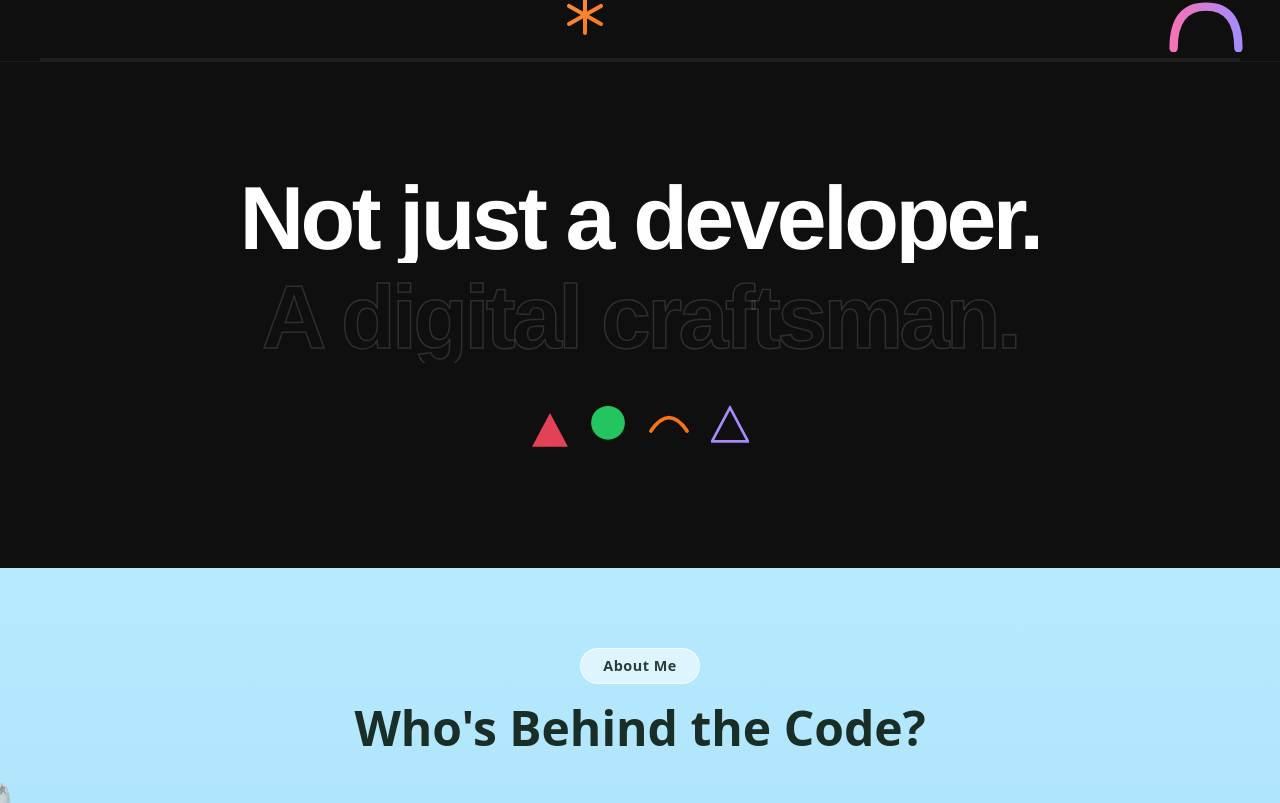
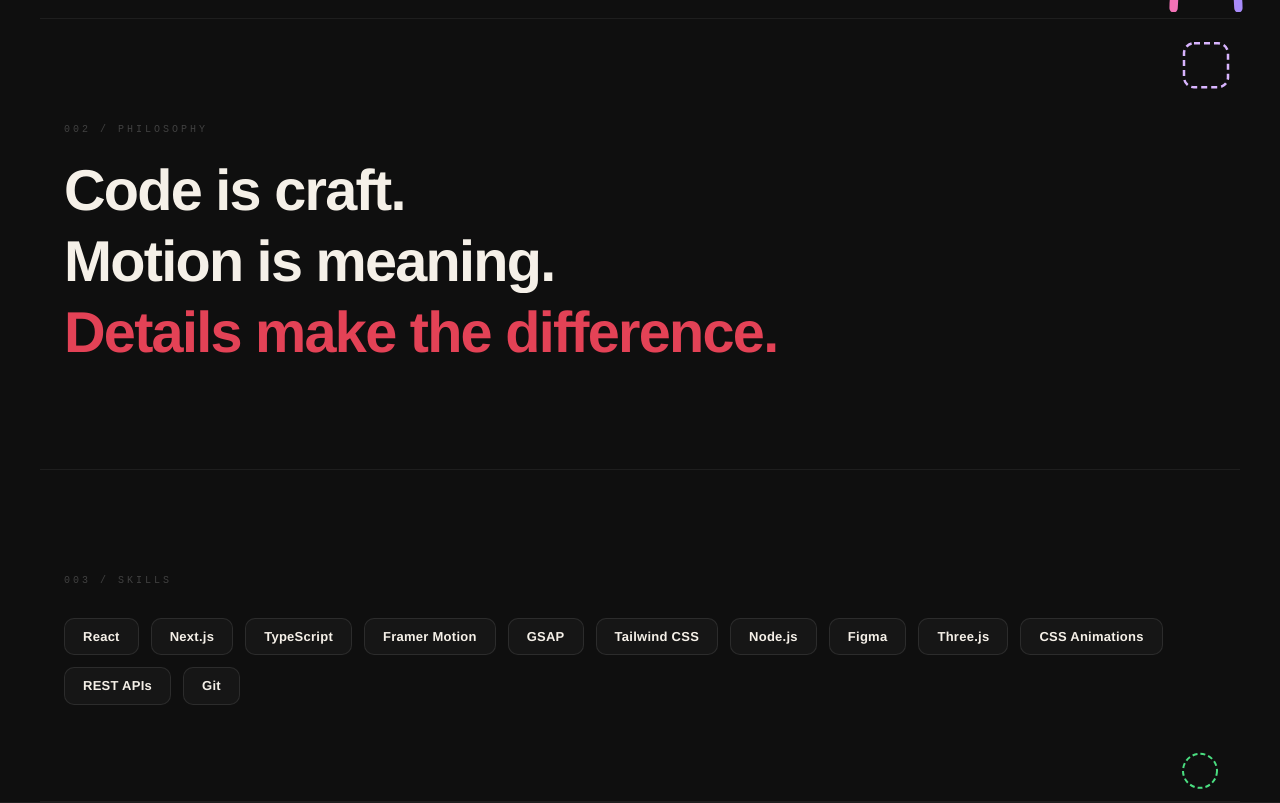
Before and after one commit to Hananem/portfolio, a Next.js app: page / in a window 1280 px wide. Shown: the part 1580-2383 px from the top of the page. Built offline with nearby package versions, Linux system fonts and the light colour scheme; a web font is replaced by a local one.

Commit message:
fix issues

```diff
--- a/src/app/page.tsx
+++ b/src/app/page.tsx
@@ -1,6 +1,5 @@
 "use client";
 
-import { useEffect } from "react";
 
 import Experience from "@/components/experience";
 import Intro from "@/components/intro";
--- a/src/components/intro.tsx
+++ b/src/components/intro.tsx
@@ -210,6 +210,12 @@ function BigWord({ text, outline, red }: { text: string; outline?: boolean; red?
   )
 }
 
+const skills = [
+  "React", "Next.js", "TypeScript", "Framer Motion",
+  "GSAP", "Tailwind CSS", "Node.js", "Figma",
+  "Three.js", "CSS Animations", "REST APIs", "Git",
+]
+
 /* ═══════════════════════════════════════════════════
    MAIN
 ═══════════════════════════════════════════════════ */
@@ -232,10 +238,7 @@ export default function IntroSection() {
       ════════════════════════════════════════ */}
       <div className="relative overflow-hidden py-16">
 
-        {/* intro text — BLUR + FADE */}
-        <Rev variants={vFadeBlur} delay={0} className="px-10 md:px-20 mb-10 max-w-sm">
 
-        </Rev>
 
         {/* ROW A */}
         <div style={{ overflow: "hidden", lineHeight: 0.88, marginBottom: 3 }}>
@@ -304,44 +307,31 @@ export default function IntroSection() {
 
       {/* ════════════════════════════════════════
           BLOCK 2 — "I BUILD experiences that move."
-          مزيج: badge pop + SLIDE LEFT + SLIDE RIGHT
       ════════════════════════════════════════ */}
       <div className="relative px-8 md:px-16 py-24 overflow-hidden">
 
-        {/* label — slide from left */}
         <Rev variants={vSlideLeft} delay={0} style={{ marginBottom: 20 }}>
           <span style={{ fontFamily:"monospace",fontSize:10,letterSpacing:"0.3em",color:"#ffffff35" }}>001 / WHAT I DO</span>
         </Rev>
 
         <div style={{ display:"flex",flexWrap:"wrap",alignItems:"center",gap:14 }}>
-
-          {/* badge pop */}
           <AnimBadge bg="linear-gradient(135deg,#4ade80,#16a34a)" color="#000" rot={-3} size={48} px={26} py={10} round={16} delay={0} floatY={-10}>
             I BUILD
           </AnimBadge>
-
-          {/* badge pop delay */}
           <AnimBadge bg="#d8b4fe" color="#1e1b4b" rot={9} size={13} px={15} py={7} round={10} delay={0.15} floatY={10}>
             Easy
           </AnimBadge>
-
-          {/* slide from left */}
           <Rev variants={vSlideLeft} delay={0.25} tag="span" style={{ fontSize:"clamp(34px,5.5vw,72px)",fontWeight:900,color:"#f5f0e8",letterSpacing:"-0.03em" }}>
             experiences
           </Rev>
-
-          {/* badge */}
           <AnimBadge bg="#fb923c" color="#fff" rot={-6} size={13} px={15} py={7} round={10} delay={0.35} floatY={-12}>
             Easing
           </AnimBadge>
-
-          {/* slide from right */}
           <Rev variants={vSlideRight} delay={0.45} tag="span" style={{ fontSize:"clamp(34px,5.5vw,72px)",fontWeight:900,color:"#f5f0e8",letterSpacing:"-0.03em" }}>
             that move.
           </Rev>
         </div>
 
-        {/* shapes */}
         <div className="absolute pointer-events-none" style={{ bottom:14,right:36 }}>
           <AnimShape delay={0.2} floatY={14} dur={4}>
             <svg width="76" height="50" viewBox="0 0 80 54" fill="none">
@@ -370,23 +360,88 @@ export default function IntroSection() {
 
       {/* ════════════════════════════════════════
           BLOCK 3 — philosophy
-          FLIP Y على كل سطر + BLUR على الـ label
+          vFlipY على كل سطر + vFadeBlur على الـ label
       ════════════════════════════════════════ */}
+      <div className="relative px-8 md:px-16 py-24 overflow-hidden">
 
+        <Rev variants={vFadeBlur} delay={0} style={{ marginBottom: 20 }}>
+          <span style={{ fontFamily:"monospace",fontSize:10,letterSpacing:"0.3em",color:"#ffffff35" }}>002 / PHILOSOPHY</span>
+        </Rev>
+
+        <div style={{ perspective: "800px" }}>
+          {[
+            { text: "Code is craft.", delay: 0 },
+            { text: "Motion is meaning.", delay: 0.18 },
+            { text: "Details make the difference.", delay: 0.36 },
+          ].map((line, i) => (
+            <div key={i} style={{ overflow: "hidden", marginBottom: 8 }}>
+              <Rev variants={vFlipY} delay={line.delay}>
+                <p style={{
+                  fontSize: "clamp(28px,4.5vw,64px)", fontWeight: 900,
+                  letterSpacing: "-0.03em", lineHeight: 1.1,
+                  color: i === 2 ? "#E34256" : "#f5f0e8",
+                }}>
+                  {line.text}
+                </p>
+              </Rev>
+            </div>
+          ))}
+        </div>
+
+        <div className="absolute pointer-events-none" style={{ top: 24, right: 48 }}>
+          <AnimShape delay={0.2} floatY={-14} dur={3.8}>
+            <svg width="52" height="52" viewBox="0 0 52 52" fill="none">
+              <rect x="4" y="4" width="44" height="44" rx="10" stroke="#d8b4fe" strokeWidth="2.5" strokeDasharray="6 4"/>
+            </svg>
+          </AnimShape>
+        </div>
+      </div>
 
       <div style={{ height:1,background:"#ffffff10",margin:"0 40px" }} />
 
       {/* ════════════════════════════════════════
           BLOCK 4 — skills tags
-          ZOOM في كل تاغ + SKEW على العنوان
+          vZoom في كل تاغ + vSkew على العنوان
       ════════════════════════════════════════ */}
+      <div className="relative px-8 md:px-16 py-24 overflow-hidden">
 
+        <Rev variants={vSkew} delay={0} style={{ marginBottom: 28 }}>
+          <span style={{ fontFamily:"monospace",fontSize:10,letterSpacing:"0.3em",color:"#ffffff35" }}>003 / SKILLS</span>
+        </Rev>
+
+        <div style={{ display:"flex",flexWrap:"wrap",gap:12 }}>
+          {skills.map((skill, i) => (
+            <Rev key={skill} variants={vZoom} delay={i * 0.06}>
+              <span style={{
+                display: "inline-block",
+                padding: "8px 18px",
+                borderRadius: 10,
+                border: "1px solid #ffffff18",
+                fontSize: 13,
+                fontWeight: 600,
+                color: "#f5f0e8",
+                background: "#ffffff08",
+                letterSpacing: "0.02em",
+              }}>
+                {skill}
+              </span>
+            </Rev>
+          ))}
+        </div>
+
+        <div className="absolute pointer-events-none" style={{ bottom: 20, right: 60 }}>
+          <AnimShape delay={0.1} floatY={12} dur={4.2}>
+            <svg width="40" height="40" viewBox="0 0 40 40" fill="none">
+              <circle cx="20" cy="20" r="17" stroke="#4ade80" strokeWidth="2" strokeDasharray="5 3"/>
+            </svg>
+          </AnimShape>
+        </div>
+      </div>
 
       <div style={{ height:1,background:"#ffffff10",margin:"0 40px" }} />
 
       {/* ════════════════════════════════════════
           BLOCK 5 — finale
-          SLIDE UP بطيء جداً + shapes ZOOM staggered
       ════════════════════════════════════════ */}
       <div className="px-8 py-28 text-center" style={{ borderTop:"1px solid #ffffff10" }}>
 
@@ -407,7 +462,6 @@ export default function IntroSection() {
           </div>
         ))}
 
-        {/* 4 shapes — staggered zoom */}
         <div style={{ display:"flex",justifyContent:"center",gap:20,marginTop:48 }}>
           {[
             { el:<svg width="38" height="38" viewBox="0 0 36 36"><polygon points="18,2 35,34 1,34" fill="#E34256"/></svg>, delay:0.1 },
--- a/src/components/projects.tsx
+++ b/src/components/projects.tsx
@@ -460,7 +460,7 @@ function WavyBadge({ text, color }: { text: string; color: string }) {
 export default function MyProjects() {
   const [selectedProject, setSelectedProject] = useState<(typeof projects)[0] | null>(null);
   const [galleryProject, setGalleryProject] = useState<(typeof projects)[0] | null>(null);
-const [activeGalleryIndexes, setActiveGalleryIndexes] = useState<Record<number, number>>({});
+const [activeGalleryIndexes] = useState<Record<number, number>>({});
 
   return (
     <section
```
